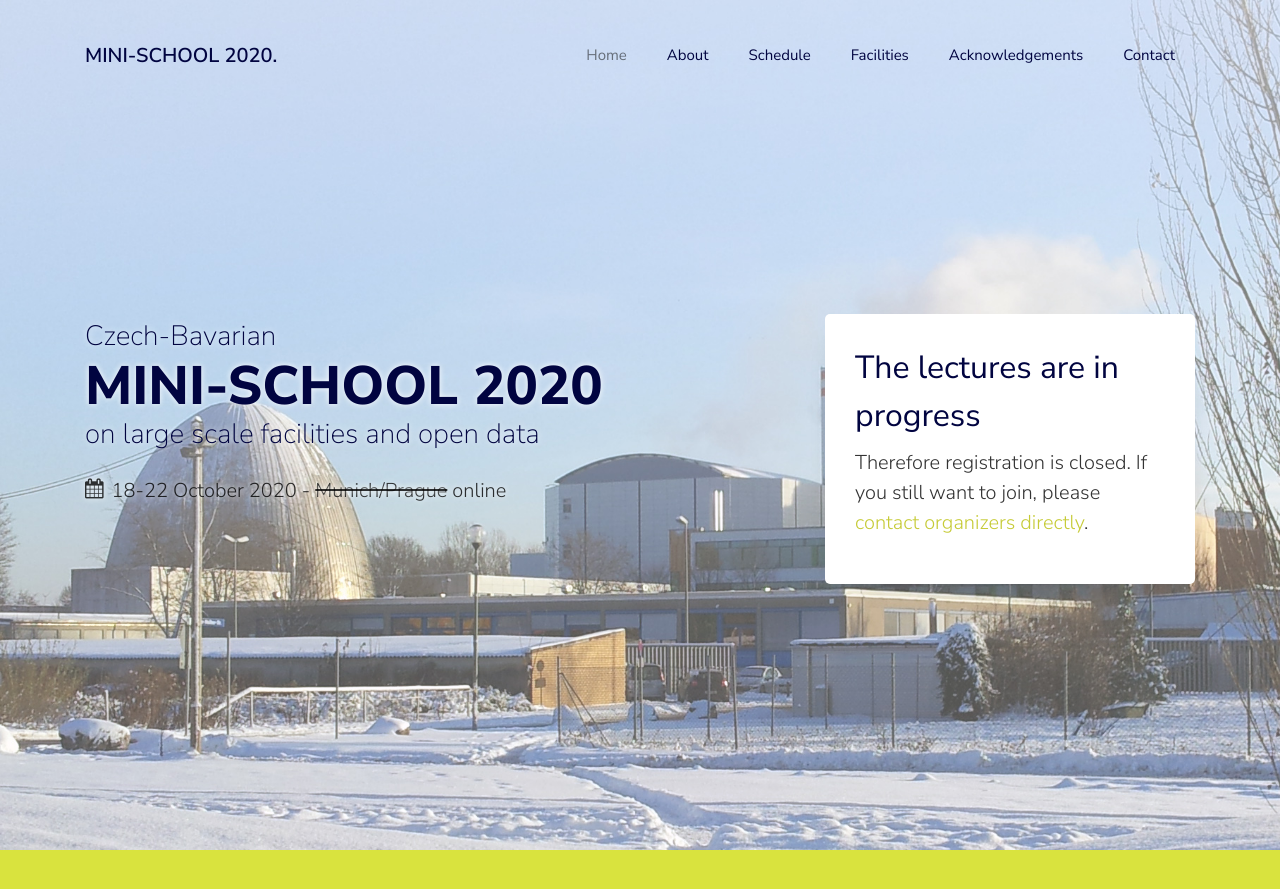
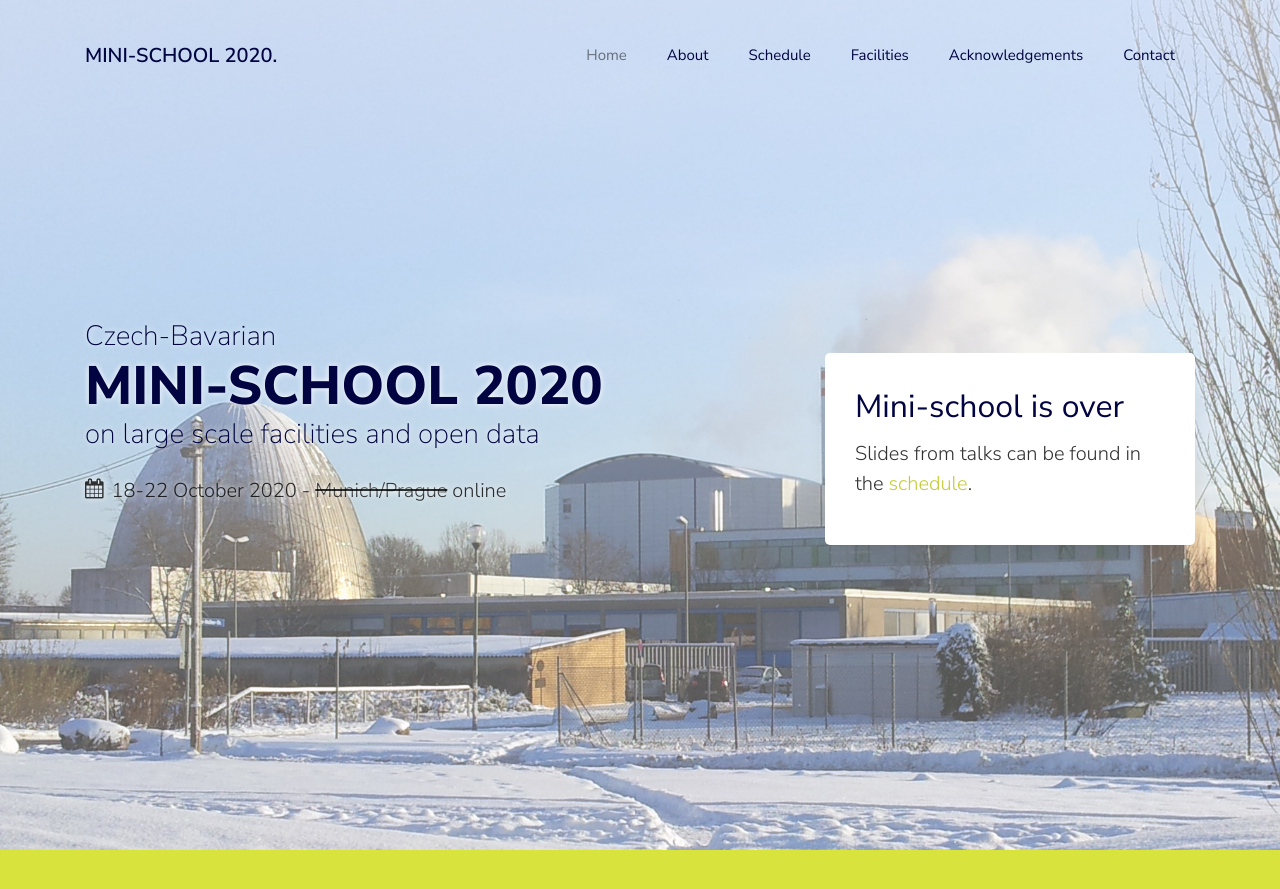
Before and after one commit to me2d09/minischool, a Jekyll site: the page built from index.md, in a window 1280 px wide and 900 px high. Shown: the top 889 px of the window. Built offline with Jekyll 4.4.1, drawn with Linux system fonts in a browser that asks for light colours; some web fonts are replaced.

Commit message:
Add slides

```diff
--- a/_layouts/main.html
+++ b/_layouts/main.html
@@ -60,8 +60,8 @@
           <div class="col-lg-2 col"></div>
           <div class="col-lg-4 col-md-6 mt-0 mt-md-5">
 			<form class="request-form ftco-animate">
-			  <h2>The lectures are in progress</h2>
-			  <p>Therefore registration is closed. If you still want to join, please <a href="/#contact">contact organizers directly</a>.</p>
+			  <h2>Mini-school is over</h2>
+			  <p>Slides from talks can be found in the <a href="/#schedule">schedule</a>.</p>
 			</form>
           </div>
         </div>
@@ -192,10 +192,10 @@
 	              			<p>The lectures will give a broad overview on the different neutron scattering techniques available
 								at the MLZ:<br>
 								<ul>
-									<li>Neutron diffraction (Dr. Anatoliy Senyshyn)</li>
-									<li>Small angle neutron scattering (Dr. Sebastian Mühlbauer)</li>
+									<li> Neutron diffraction (Dr. Anatoliy Senyshyn) <a href="/assets/Diffraction.pdf"><span class="icon-file-pdf-o"></span> slides</a></li>
+									<li>Small angle neutron scattering (Dr. Sebastian Mühlbauer) <a href="/assets/SANS.pdf"><span class="icon-file-pdf-o"></span> slides</a></li>
 									<li>Inelastic neutron scattering (Dr. Astrid Schneidewind)</li>
-									<li>Neutron spin echo techniques (Dr. Johanna K. Jochum)</li>
+									<li>Neutron spin echo techniques (Dr. Johanna K. Jochum) <a href="/assets/SpinEcho.pdf"><span class="icon-file-pdf-o"></span> slides</a></li>
 								</ul></p>
 	              			<span class="time">09:00 - 12:00</span>
 	              			<p class="location"><span class="icon-map-o mr-2"></span>MLZ, Garching, DE</p>
@@ -223,7 +223,7 @@
 							<p>In Prague we will start with talks on magneto optics and sample growth before visiting the MGML facilities.<br>
 								<ul>
 								<li>Magneto optics (Dr. Martin Veis)</li>
-							    <li>Sample growth (Dr. Ross Harvey Colman)</li></ul>
+							    <li>Sample growth (Dr. Ross Harvey Colman) <a href="/assets/SampleGrowth.pdf"><span class="icon-file-pdf-o"></span> slides</a></li></ul>
 							<span class="time">12:00 - 14:00</span>
 							<p class="location"><span class="icon-map-o mr-2"></span>MGML Karlov campus, Prague, CZ</p>
 						</div>
@@ -302,8 +302,8 @@
 							<p> On the last day of our mini-school, we will dive into the topic of open science and open data with lectures about:<br>
 
 							<ul>
-								<li>Data and script publishing</li>
-								<li>Figshare platform</li></ul>
+								<li>Data and script publishing <a href="http://doi.org/10.5281/zenodo.4118189"><span class="icon-file-pdf-o"></span> slides</a></li>
+								<li>Figshare platform <a href="/assets/Figshare.pdf"><span class="icon-file-pdf-o"></span> slides</a></li></ul>
 							<span class="time">10:00 - 12:00</span>
 							<p class="location"><span class="icon-map-o mr-2"></span>Charles University, V Holešovičkách 2, Prague, CZ</p>
 						</div>
```
Also changed, not shown: 4 other files.
